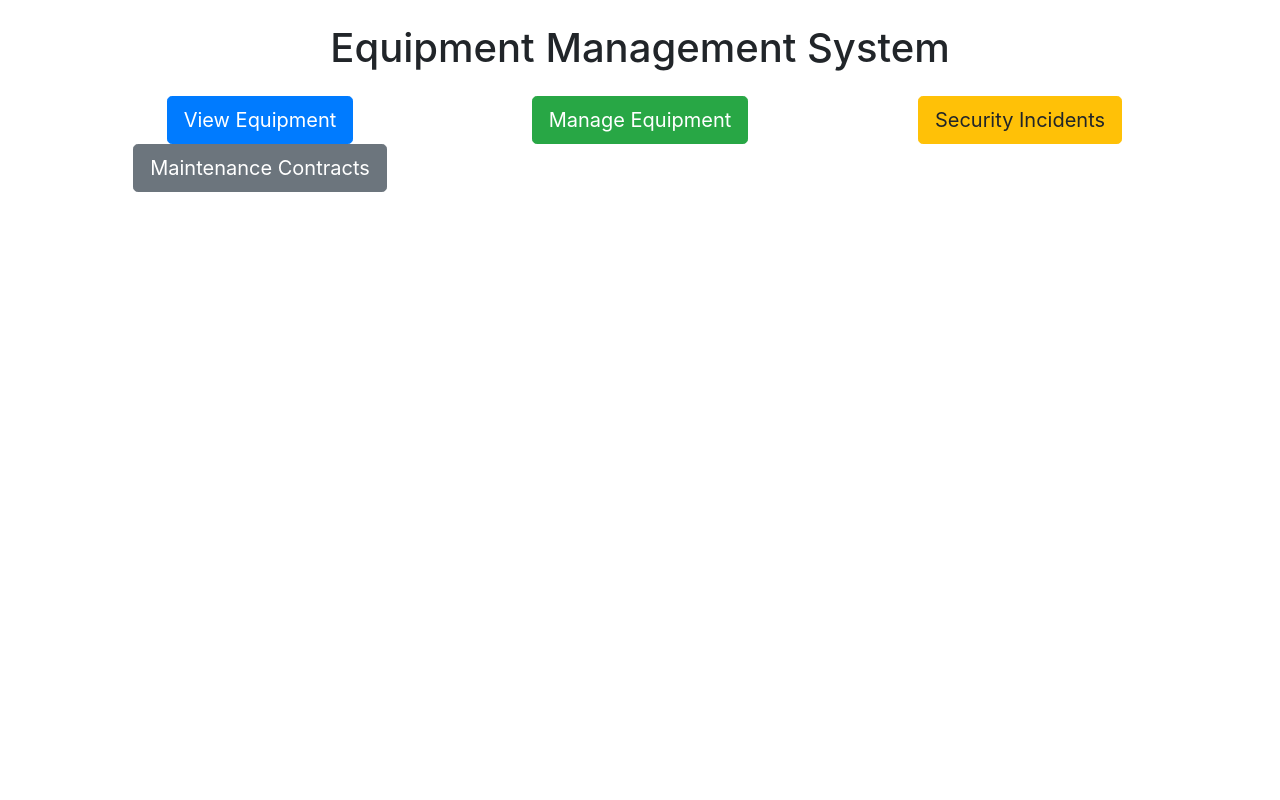
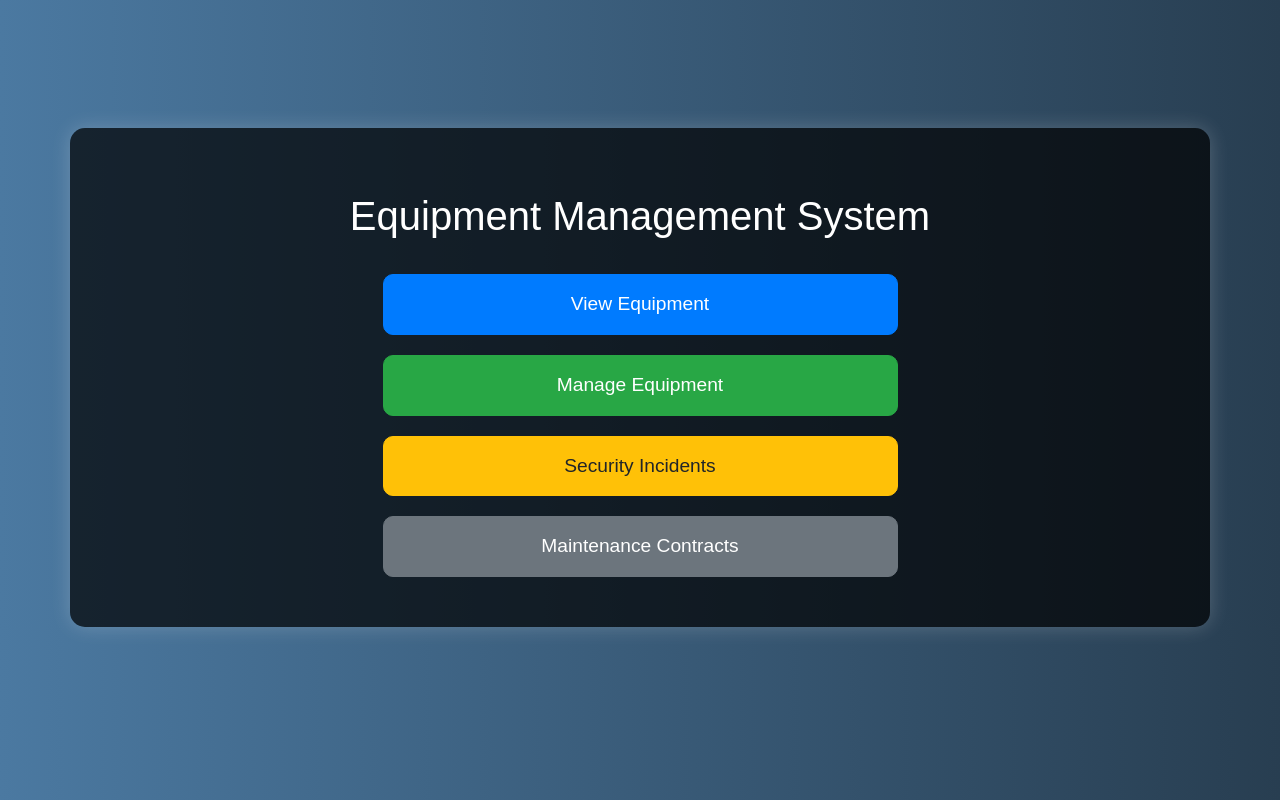
Before and after one commit to annlita/DBS_FinalProject, a Flask app: page / in a window 1280 px wide. Run offline with Flask 3, Linux system fonts and the light colour scheme; some libraries are stand-ins or nearby versions.

Commit message:
5th commit

```diff
--- a/templates/index.html
+++ b/templates/index.html
@@ -5,22 +5,37 @@
     <meta name="viewport" content="width=device-width, initial-scale=1.0">
     <title>Equipment Management</title>
     <link href="https://stackpath.bootstrapcdn.com/bootstrap/4.5.2/css/bootstrap.min.css" rel="stylesheet">
+    <style>
+        body {
+            background: linear-gradient(to right, #4b79a1, #283e51);
+            color: white;
+            font-family: Arial, sans-serif;
+        }
+        .container {
+            margin-top: 10%;
+            background: rgba(0, 0, 0, 0.7);
+            padding: 40px;
+            border-radius: 15px;
+            box-shadow: 0 0 20px rgba(255, 255, 255, 0.2);
+        }
+        .btn-custom {
+            width: 100%;
+            margin: 10px 0;
+            padding: 15px;
+            font-size: 1.2em;
+            border-radius: 10px;
+        }
+    </style>
 </head>
 <body>
     <div class="container text-center">
         <h1 class="my-4">Equipment Management System</h1>
-        <div class="row">
-            <div class="col-md-4">
-                <a href="{{ url_for('view_equipment') }}" class="btn btn-primary btn-lg">View Equipment</a>
-            </div>
-            <div class="col-md-4">
-                <a href="{{ url_for('manage_equipment') }}" class="btn btn-success btn-lg">Manage Equipment</a>
-            </div>
-            <div class="col-md-4">
-                <a href="{{ url_for('view_security_incidents') }}" class="btn btn-warning btn-lg">Security Incidents</a>
-            </div>
-            <div class="col-md-4">
-                <a href="{{ url_for('maintenance_contracts') }}" class="btn btn-secondary btn-lg">Maintenance Contracts</a>
+        <div class="row justify-content-center">
+            <div class="col-md-6">
+                <a href="{{ url_for('view_equipment') }}" class="btn btn-primary btn-lg btn-custom">View Equipment</a>
+                <a href="{{ url_for('manage_equipment') }}" class="btn btn-success btn-lg btn-custom">Manage Equipment</a>
+                <a href="{{ url_for('view_security_incidents') }}" class="btn btn-warning btn-lg btn-custom">Security Incidents</a>
+                <a href="{{ url_for('maintenance_contracts') }}" class="btn btn-secondary btn-lg btn-custom">Maintenance Contracts</a>
             </div>
         </div>
     </div>
```
